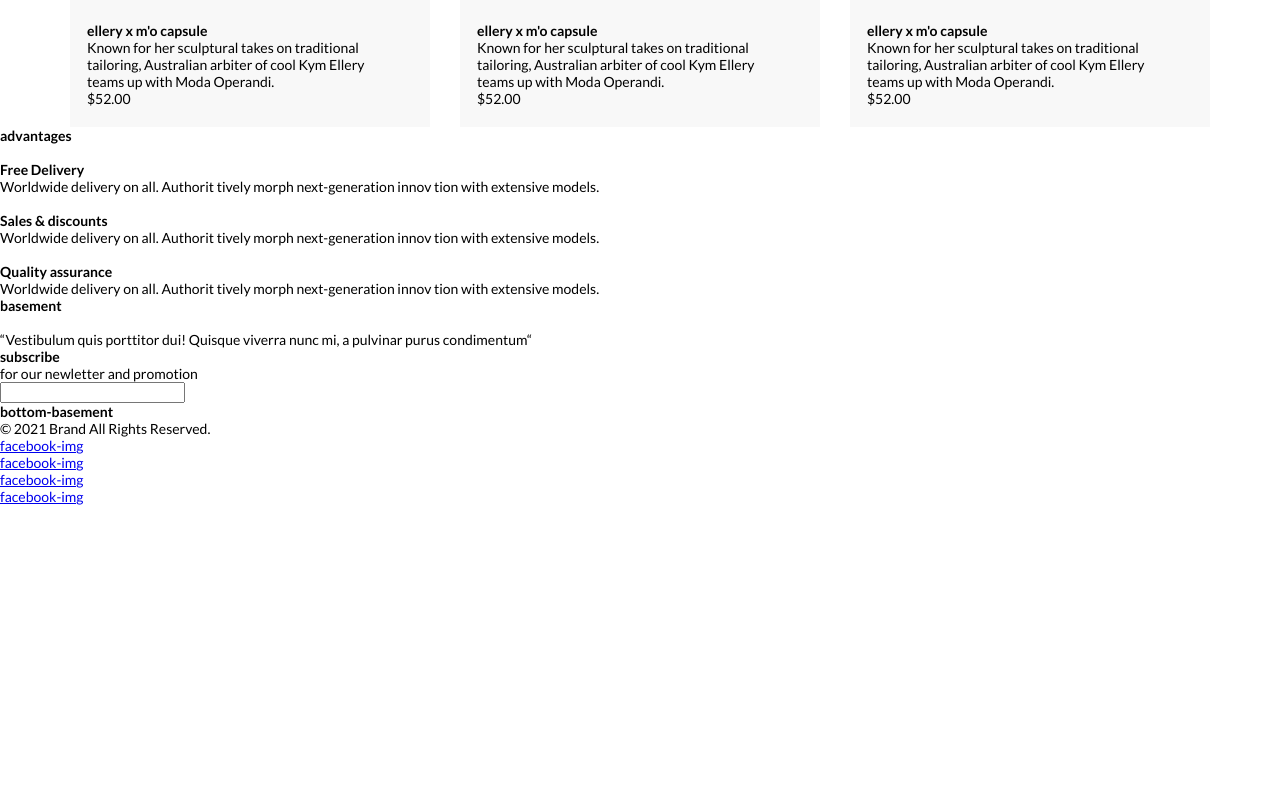
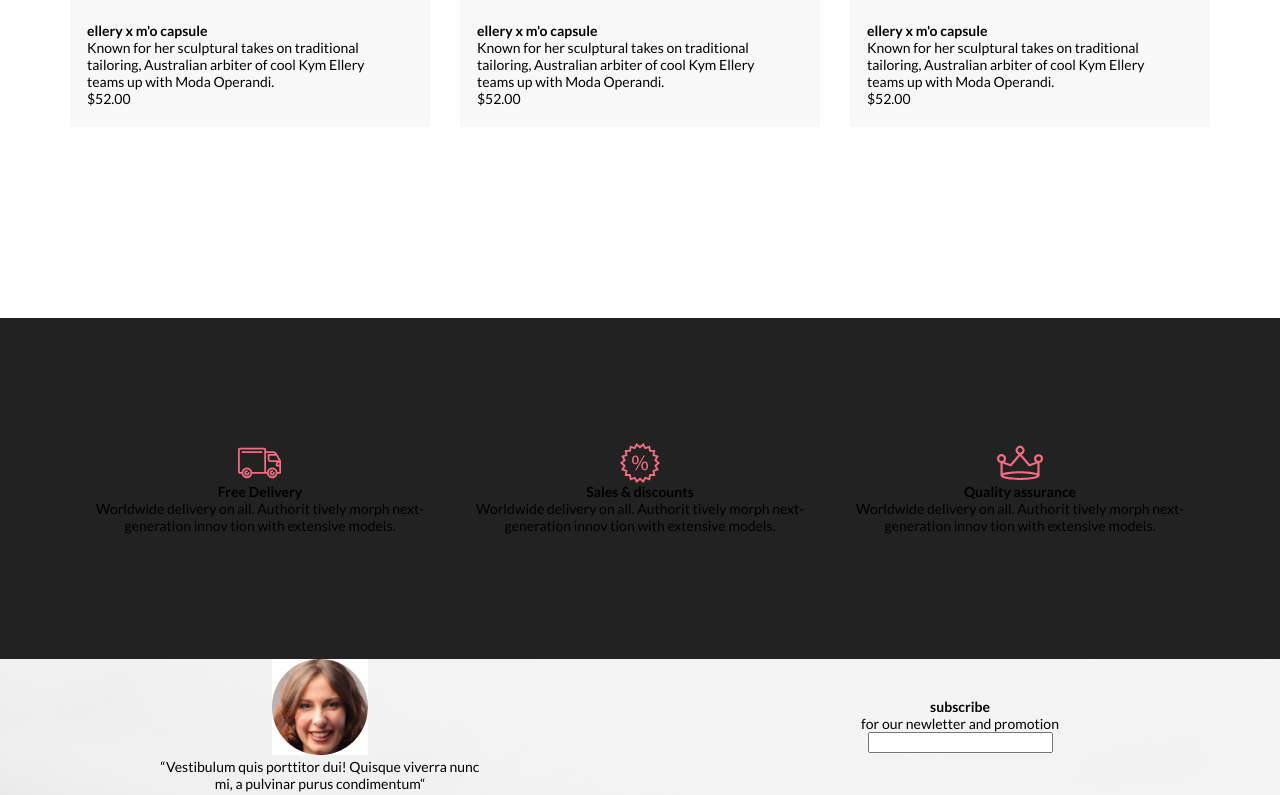
Before and after one commit to zootovary66/igor, a plain HTML site: page index.html in a window 1280 px wide. Shown: the part 2490-3285 px from the top of the page. Before the commit the page ends 2995 px from the top, so only its background shows below. Drawn offline with Linux system fonts and the light colour scheme.

Commit message:
второй урок

```diff
--- a/css/style.css
+++ b/css/style.css
@@ -156,3 +156,52 @@ body {
     background: var(--gray-color);
     padding: 25px 29px 20px 17px;
 }
+
+.products {
+    margin-bottom: 191px;
+}
+
+
+
+
+
+
+.advantages {
+    display: flex;
+    background-color: var(--black-color);
+    min-height: 341px;
+
+}
+
+.advantages__img {
+    min-height: 40px;
+}
+
+.advantages__item {
+    align-items: center;
+    display: flex;
+    flex-direction: column;
+    justify-content: center;
+
+}
+
+.advantages__item-text {
+    text-align: center;
+}
+
+.footer {
+    background-image: url(../img/subscride.png);
+    min-height: 448px;
+}
+
+.footer__list {
+    display: flex;
+    justify-content: space-around;
+    align-items: center;
+
+}
+
+.footer__item {
+    text-align: center;
+    width: 327px;
+}
--- a/index.html
+++ b/index.html
@@ -153,38 +153,47 @@
             </ul>
             <button type="button" class="product__button">browse all product</button>
         </section>
-        <section>
-            <h2>advantages</h2>
-            <ul>
-                <li>
-                    <img src="" alt="">
-                    <h3>Free Delivery</h3>
-                    <p>Worldwide delivery on all. Authorit tively morph next-generation innov tion with extensive models.</p>
+        <section  class="advantages ">
+            <h2 class="visually-hidden">advantages</h2>
+            <ul class="advantages__list advantages container">
+                <li class="advantages__item">
+                    <img class="advantages__img" src="./img/free-delivery.svg" alt="free delivery" width="44" height="31">
+
+                    <h3 class="advantages__item-title">Free Delivery</h3>
+                    <p class="advantages__item-text" >Worldwide delivery on all. Authorit tively morph next-generation innov tion with extensive models.</p>
+                </div>
                 </li>
-                <li>
-                    <img src="" alt="">
-                    <h3>Sales & discounts</h3>
-                    <p>Worldwide delivery on all. Authorit tively morph next-generation innov tion with extensive models.</p>
+
+                <li class="advantages__item">
+
+                    <img class="advantages__img"  src="./img/sales-discounts.svg" alt="sales-discounts" width="40" height="40">
+
+                    <h3 class="advantages__item-title">Sales & discounts</h3>
+                    <p class="advantages__item-text">Worldwide delivery on all. Authorit tively morph next-generation innov tion with extensive models.</p>
+                </div>
                 </li>
-                <li>
-                    <img src="" alt="">
-                    <h3>Quality assurance</h3>
-                    <p>Worldwide delivery on all. Authorit tively morph next-generation innov tion with extensive models.</p>
+                <li class="advantages__item">
+
+                    <img class="advantages__img"  src="./img/quality-assurance.svg" alt="quality-assurance"width="47" height="34">
+
+                    <h3 class="advantages__item-title">Quality assurance</h3>
+                    <p class="advantages__item-text">Worldwide delivery on all. Authorit tively morph next-generation innov tion with extensive models.</p>
+                </div>
                 </li>
             </ul>
         </section>
     </main>
     <footer>
-        <section>
-            <h2>basement</h2>
-            <ul>
-                <li>
-                <img src="" alt="">
-                <p>“Vestibulum quis porttitor dui! Quisque viverra nunc mi, a pulvinar purus condimentum“</p>
+        <section class="footer">
+            <h2 class="footer__title visually-hidden">basement</h2>
+            <ul class="footer__list">
+                <li class="footer__item">
+                <img src="./img/ava.jpg" alt="ava">
+                <p class="footer_text">“Vestibulum quis porttitor dui! Quisque viverra nunc mi, a pulvinar purus condimentum“</p>
                 </li>
-                <li>
-                <h3>subscribe</h3>
-                <p>for our newletter and promotion</p>
+                <li class="footer__item footer__item-subscription">
+                <h3 class="footer__item-title">subscribe</h3>
+                <p class="footer_text">for our newletter and promotion</p>
                 <input type="text">
                 </li>
                 </ul>
```
